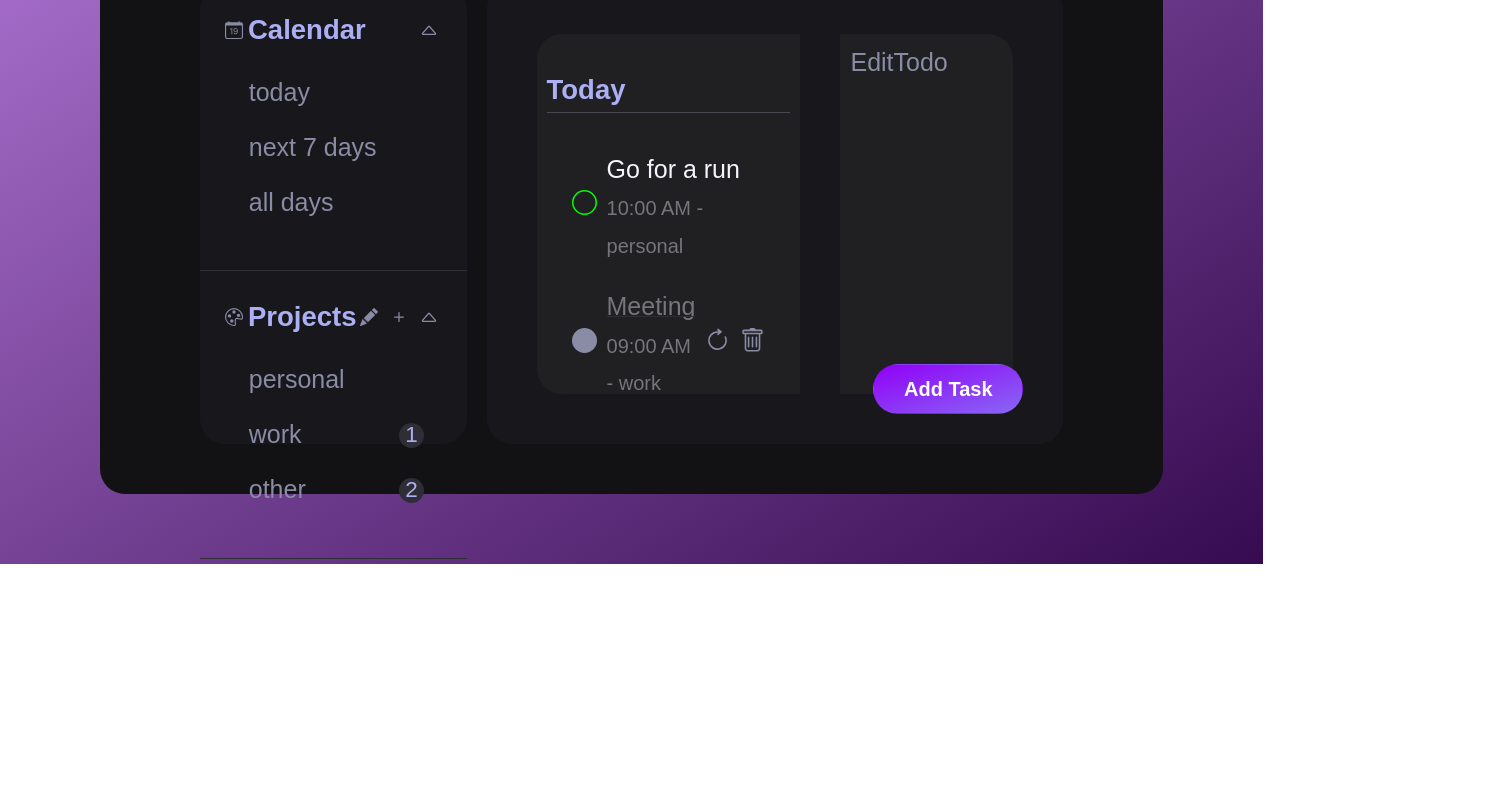
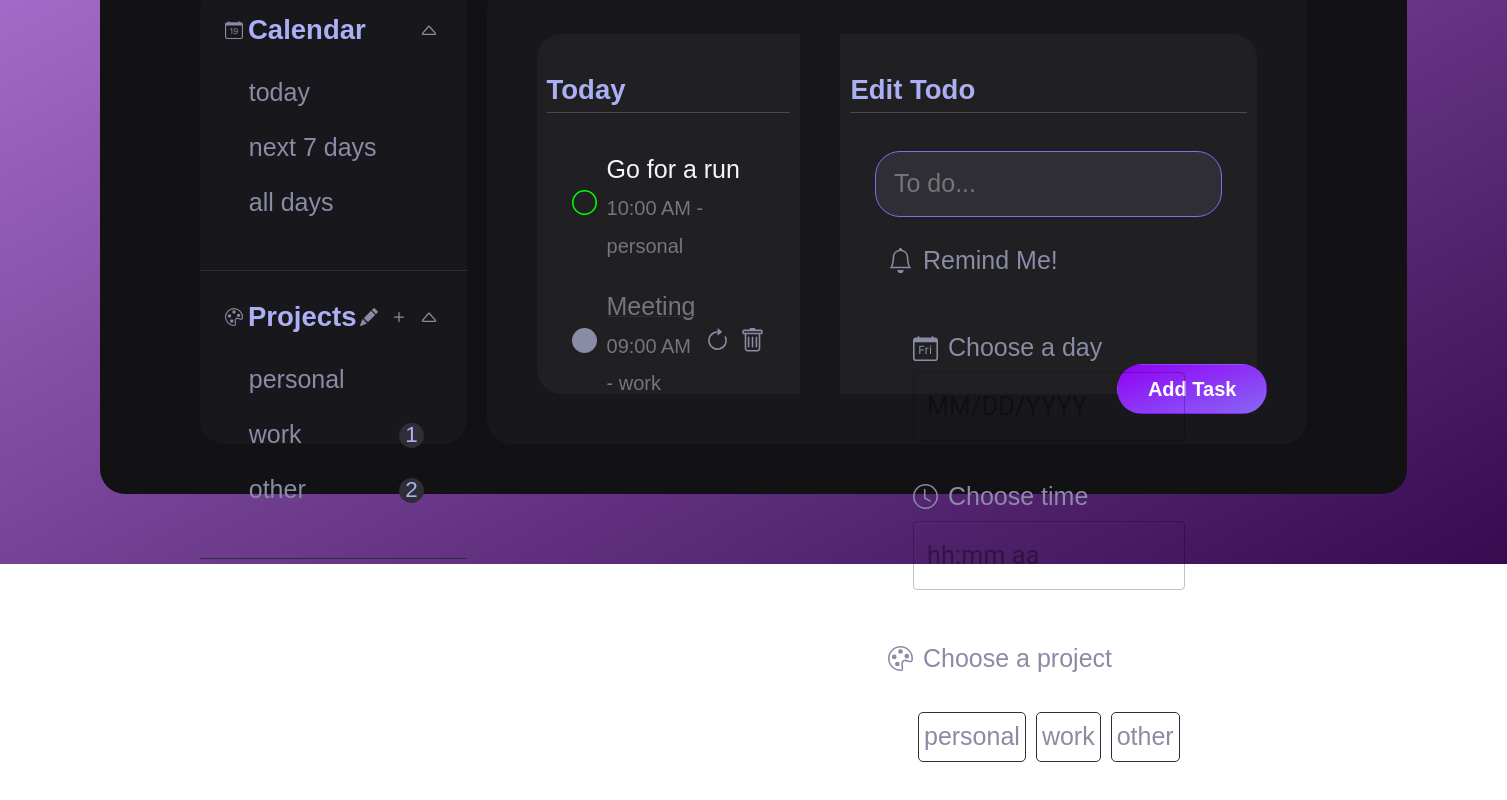
Before and after one commit to NadeeshaAbey/todo, a React app: page / in a window 1280 px wide. Shown: the part 236-1036 px from the top of the page, 1507 px wide, since content can reach past the window. Before the commit the page ends 800 px from the top, so only its background shows below. Built offline with nearby package versions, Linux system fonts and the light colour scheme; the HTML template or start-up script is replaced by a standard one.

Commit message:
create EditTodo component

```diff
--- a/src/App.css
+++ b/src/App.css
@@ -125,11 +125,11 @@
 }
 
 .AddNewTodo form .text input {
-  padding: 1rem;
+  padding: 0.7rem;
   width: 100%;
   margin-bottom: 0.5rem;
   border: none;
-  font-size: 1.2rem;
+  font-size: 1rem;
   background-color: #2f2d36;
   border-radius: 25px;
 }
@@ -395,12 +395,12 @@
   padding-bottom: 40px;
 }
 
-.ProjectForm h3{
+.ProjectForm h3 {
   color: #acaff3;
   margin-bottom: 0.5rem;
 }
 
-.ProjectForm input{
+.ProjectForm input {
   padding: 0.5rem;
   width: 100%;
   margin-bottom: 0.5rem;
@@ -410,12 +410,12 @@
   border-radius: 25px;
 }
 
-.ProjectForm input:focus{
+.ProjectForm input:focus {
   outline: none;
   border: 1px solid #8867f5;
 }
 
-.ProjectForm button{
+.ProjectForm button {
   position: absolute;
   bottom: 0;
   height: 60px;
@@ -426,32 +426,31 @@
   cursor: pointer;
 }
 
-.ProjectForm button.cancel{
+.ProjectForm button.cancel {
   left: 0;
   background-color: #2f2d36;
-
 }
 
-.ProjectForm button.confirm{
+.ProjectForm button.confirm {
   color: white;
   right: 0;
   background: linear-gradient(to top left, #8867f5, #9100f7);
 }
 
-.ProjectForm button:hover{
+.ProjectForm button:hover {
   filter: brightness(1.1);
   transition: all 300ms ease;
 }
 
 /* Todos  */
-.Todos{
+.Todos {
   flex: 50%;
   background-color: #71717517;
   border-radius: 25px 0 0 25px;
   padding: 10px;
 }
 
-.Todos .selected-project{
+.Todos .selected-project {
   margin: 1rem 0;
   text-transform: capitalize;
   font-size: 1.1rem;
@@ -461,56 +460,132 @@
   border-bottom: 1px solid #4c4955fa;
 }
 
-.Todos .todos{
+.Todos .todos {
   overflow-y: auto;
 }
 
-.EditTodo{
+/* EditTodo  */
+.EditTodo {
   flex: 50%;
   background-color: #71717517;
   border-radius: 0 25px 25px 0;
-  padding: 10px;
+  padding: 10px ;
+}
+
+.EditTodo .header {
+  margin: 1rem 0;
+  text-transform: capitalize;
+  font-size: 1.1rem;
+  font-weight: bold;
+  padding-bottom: 2px;
+  color: #acaff3;
+  border-bottom: 1px solid #4c4955fa;
+}
+
+.EditTodo .container{
+  padding: 0.5rem 1rem;
+}
+
+.EditTodo .container .text input {
+  padding: 0.7rem;
+  width: 100%;
+  margin-bottom: 0.5rem;
+  border: none;
+  font-size: 1rem;
+  background-color: #2f2d36;
+  border-radius: 25px;
+}
+
+.EditTodo .container .text input:focus {
+  outline: none;
+  border: 1px solid #8867f5;
+}
+
+.EditTodo .container .remind {
+  display: flex;
+  align-items: center;
+  padding: 0.5rem;
+}
+
+.EditTodo .container p {
+  margin-left: 10px;
+}
+
+.EditTodo .container .title {
+  display: flex;
+  align-items: center;
+  margin-bottom: 5px;
+}
+
+.EditTodo .container .pick-day {
+  padding: 1.5rem 1.5rem 0 1.5rem;
+}
+
+.EditTodo .container .pick-time {
+  padding: 1.5rem;
+}
+
+.EditTodo .container .pick-project {
+  padding: 0.5rem;
+}
+
+.EditTodo .container .pick-project .projects {
+  display: flex;
+  flex-wrap: nowrap;
+  padding: 1rem;
+}
+
+.EditTodo .container .pick-project .projects .project {
+  border: 1px solid #2f2d36;
+  border-radius: 5px;
+  padding: 5px;
+  margin: 5px;
+  cursor: pointer;
+}
+
+.EditTodo .container .pick-project .projects .active {
+  background-color: #8867f5;
+  color: white;
 }
 
 /* Todo  */
-.Todo{
+.Todo {
   padding: 0.5rem 1rem;
 }
 
-.Todo .todo-container{
+.Todo .todo-container {
   display: flex;
   align-items: center;
 }
 
-.Todo .todo-container span{
+.Todo .todo-container span {
   cursor: pointer;
 }
-.Todo .todo-container .text{
+.Todo .todo-container .text {
   position: relative;
   flex: 1;
   margin: 0 10px;
   cursor: pointer;
 }
 
-.Todo .todo-container .text span{
+.Todo .todo-container .text span {
   font-size: 0.8rem;
   color: rgba(244, 245, 252, 0.4);
-
 }
 
-.Todo .todo-container .text .line{
+.Todo .todo-container .text .line {
   height: 1px;
   background-color: #2f2d36;
   position: absolute;
-  top:25%;
+  top: 25%;
   width: 0;
   transition: width 250ms ease-in-out;
 }
 
-.Todo .todo-container .text .line-through{
+.Todo .todo-container .text .line-through {
   width: 100%;
 }
 
-.Todo .todo-container .add-to-next-day{
+.Todo .todo-container .add-to-next-day {
   margin-right: 10px;
 }
--- a/src/components/AddNewTodo.jsx
+++ b/src/components/AddNewTodo.jsx
@@ -1,9 +1,8 @@
 import React, { useState } from "react";
 import Modal from "./Modal";
-import { Bell, CalendarDay, Clock, Palette, X } from "react-bootstrap-icons";
-import { DatePicker, LocalizationProvider, TimePicker } from '@mui/x-date-pickers';
-import { AdapterDayjs } from '@mui/x-date-pickers/AdapterDayjs'
 import dayjs from "dayjs";
+import Todo from "./Todo";
+import TodoForm from "./TodoForm";
 
 function AddNewTodo() {
   const [showModal, setShowModal] = useState(false);
@@ -11,6 +10,28 @@ function AddNewTodo() {
   const [text, setText] = useState("");
   const [day, setDay] = useState(dayjs(new Date()));
   const [time, setTime] = useState(dayjs(new Date()));
+
+  const projects = [
+    {
+      id: 1,
+      name: 'personal',
+      numberOfTodos: 0
+    },
+    {
+      id: 2,
+      name: 'work',
+      numberOfTodos: 1
+    },
+    {
+      id: 3,
+      name: 'other',
+      numberOfTodos: 2
+    }
+  ]
+
+  function handleSubmit() {
+
+  }
   return (
     <div className="AddNewTodo">
       <div className="btn">
@@ -18,66 +39,19 @@ function AddNewTodo() {
       </div>
 
       <Modal showModal={showModal} setShowModal={setShowModal}>
-        <LocalizationProvider dateAdapter={AdapterDayjs}>
-          <form>
-            <div className="text">
-              <h3>Add new to do!</h3>
-              <input
-                type="text"
-                value={text}
-                onChange={(event) => setText(event.target.value)}
-                placeholder="To do..."
-                autoFocus
-              />
-            </div>
-            <div className="remind">
-              <Bell />
-              <p>Remind Me!</p>
-            </div>
-            <div className="pick-day">
-              <div className="title">
-                <CalendarDay />
-                <p>Choose a day</p>
-              </div>
-              <DatePicker
-                value={day}
-                onChange={(day) => setDay(day)}
-              />
-            </div>
-            <div className="pick-time">
-              <div className="title">
-                <Clock />
-                <p>Choose time</p>
-              </div>
-              <TimePicker
-                value={time}
-                onChange={(time) => setTime(time)}
-              />
-            </div><div className="pick-project">
-              <div className="title">
-                <Palette />
-                <p>Choose a project</p>
-              </div>
-              <div className="projects">
-                <div className="project active">
-                  personal
-                </div>
-                <div className="project">
-                  work
-                </div>
-              </div>
-            </div>
-            <div className="cancel" onClick={() => setShowModal(false)}>
-              <X size="60" className="bi bi-x "/>
-            </div>
-            <div className="confirm">
-              <button>Add to do</button>
-            </div>
-
-
-
-          </form>
-        </LocalizationProvider>
+        <TodoForm
+          handleSubmit={handleSubmit}
+          heading="Add New Task"
+          text={text}
+          setText={setText}
+          day={day}
+          setDay={setDay}
+          time={time}
+          setTime={setTime}
+          projects={projects}
+          showButtons={true}
+          setShowModal={setShowModal}
+        />
       </Modal>
     </div>
   );
--- a/src/components/EditTodo.jsx
+++ b/src/components/EditTodo.jsx
@@ -1,8 +1,52 @@
-import React from 'react'
+import React, { useState } from 'react'
+import dayjs from 'dayjs'
+import TodoForm from './TodoForm'
 
 function EditTodo() {
+
+  const [text, setText] = useState();
+  const [day, setDay] = useState();
+  const [time, setTime] = useState();
+
+  const projects = [
+    {
+      id: 1,
+      name: 'personal',
+      numberOfTodos: 0
+    },
+    {
+      id: 2,
+      name: 'work',
+      numberOfTodos: 1
+    },
+    {
+      id: 3,
+      name: 'other',
+      numberOfTodos: 2
+    }
+  ]
+
+  function handleSubmit() {
+
+  }
   return (
-    <div className='EditTodo'>EditTodo</div>
+    <div className='EditTodo'>
+      <div className="header">
+        Edit Todo
+      </div>
+      <div className="container">
+        <TodoForm
+            handleSubmit={handleSubmit}
+            text={text}
+            setText={setText}
+            day={day}
+            setDay={setDay}
+            time={time}
+            setTime={setTime}
+            projects={projects}
+          />
+      </div>
+    </div>
   )
 }
 
--- /dev/null
+++ b/src/components/TodoForm.jsx
@@ -0,0 +1,83 @@
+import React from "react";
+import { Bell, CalendarDay, Clock, Palette, X } from "react-bootstrap-icons";
+import {
+  DatePicker,
+  LocalizationProvider,
+  TimePicker,
+} from "@mui/x-date-pickers";
+import { AdapterDayjs } from "@mui/x-date-pickers/AdapterDayjs";
+import dayjs from "dayjs";
+
+function TodoForm({
+  handleSubmit,
+  heading = false,
+  text,
+  setText,
+  day,
+  setDay,
+  time,
+  setTime,
+  projects,
+  showButtons = false,
+  setShowModal = false,
+}) {
+  return (
+    <LocalizationProvider dateAdapter={AdapterDayjs}>
+      <form onSubmit={handleSubmit} className="TodoForm">
+        <div className="text">
+          {heading && <h3>{heading}</h3>}
+          <input
+            type="text"
+            value={text}
+            onChange={(event) => setText(event.target.value)}
+            placeholder="To do..."
+            autoFocus
+          />
+        </div>
+        <div className="remind">
+          <Bell />
+          <p>Remind Me!</p>
+        </div>
+        <div className="pick-day">
+          <div className="title">
+            <CalendarDay />
+            <p>Choose a day</p>
+          </div>
+          <DatePicker value={day} onChange={(day) => setDay(day)} />
+        </div>
+        <div className="pick-time">
+          <div className="title">
+            <Clock />
+            <p>Choose time</p>
+          </div>
+          <TimePicker value={time} onChange={(time) => setTime(time)} />
+        </div>
+        <div className="pick-project">
+          <div className="title">
+            <Palette />
+            <p>Choose a project</p>
+          </div>
+          <div className="projects">
+            {projects.map((project) => (
+              <div key={project.id} className="project">
+                {project.name}
+              </div>
+            ))}
+          </div>
+        </div>
+        {showButtons && (
+          <div>
+            <div className="cancel" onClick={() => setShowModal(false)}>
+              <X size="60" />
+            </div>
+            <div className="confirm">
+              <button>Add to do</button>
+            </div>
+          </div>
+        )}
+      </form>
+    </LocalizationProvider>
+  );
+}
+
+export default TodoForm;
```
